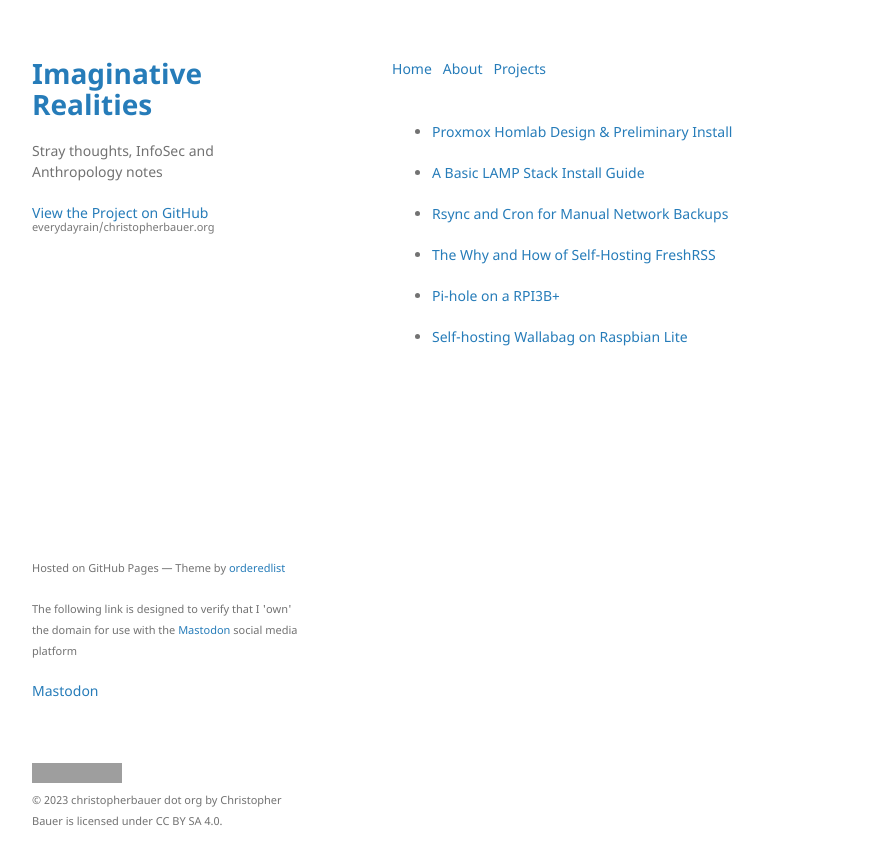
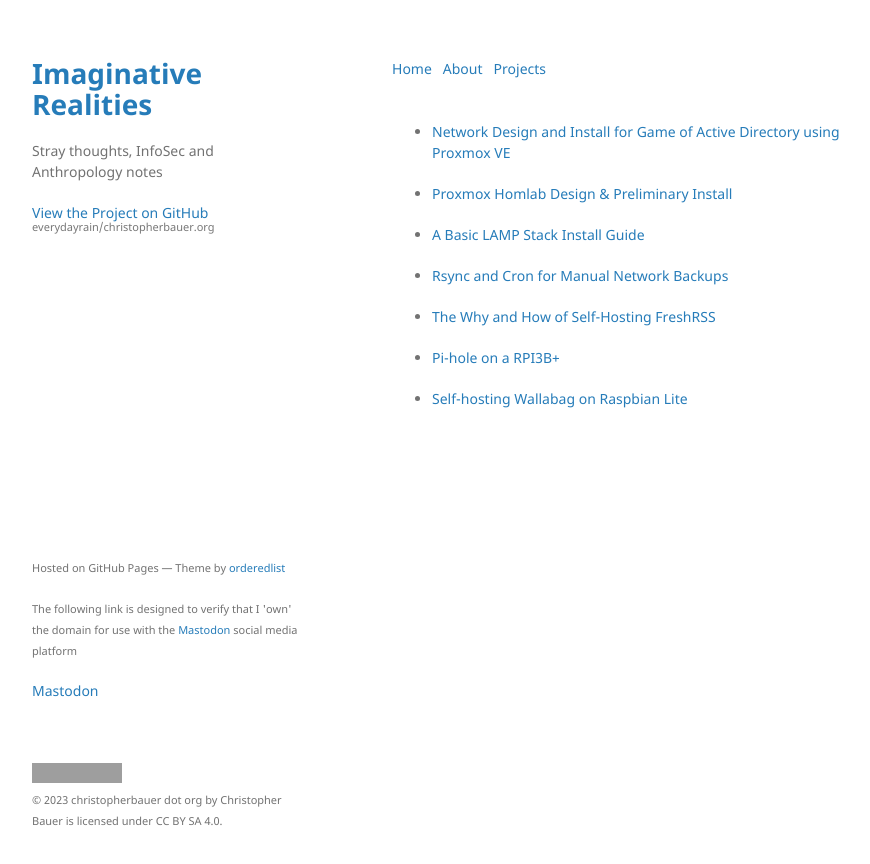
Before and after one commit to everydayrain/christopherbauer.org, a Jekyll site: the page built from projects.md, in a window 1280 px wide. Shown: the top 864 px of the page, without its empty margins (178-1048 px from the left). Built offline with Jekyll 4.4.1, drawn with Linux system fonts in a browser that asks for light colours; grey boxes are pictures that could not be loaded.

Commit message:
Update projects.md
Added project bullet for GOAD networking

```diff
--- a/projects.md
+++ b/projects.md
@@ -2,6 +2,8 @@
 layout: default
 title: Projects
 ---
+
+- [Network Design and Install for Game of Active Directory using Proxmox VE](https://christopherbauer.org/2024/11/08/GOAD-networking.html)
 
 - [Proxmox Homlab Design & Preliminary Install](https://christopherbauer.org/2022/12/29/starting-proxmox.html)
 
```
